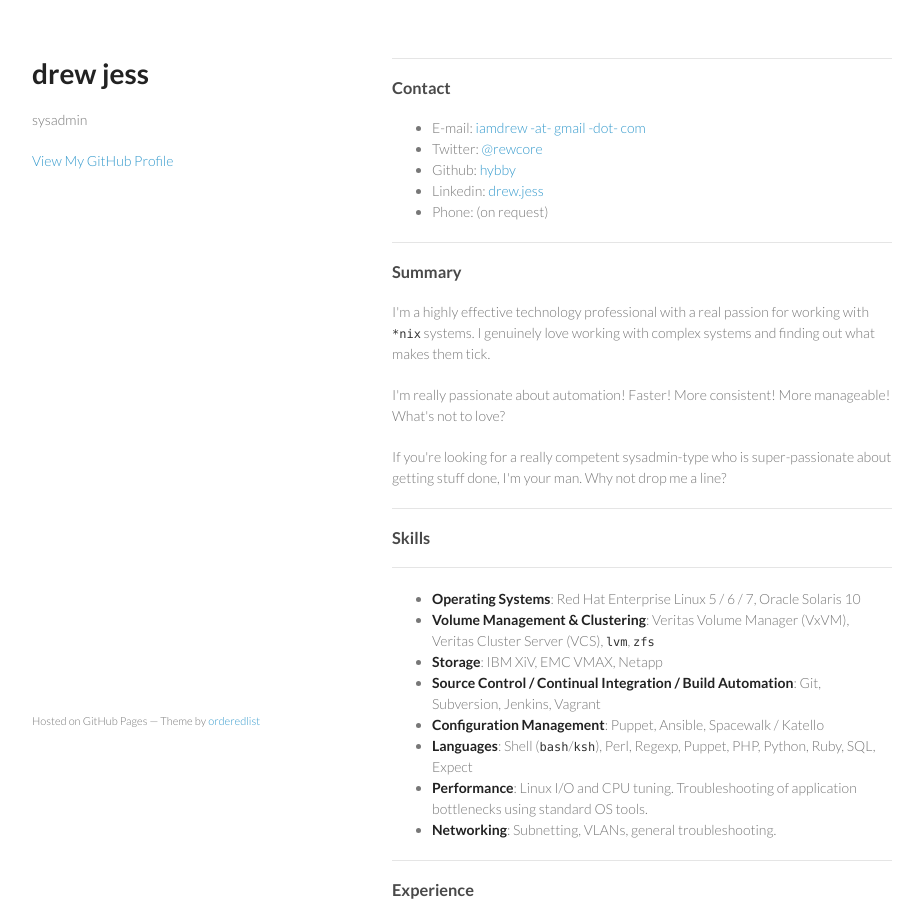
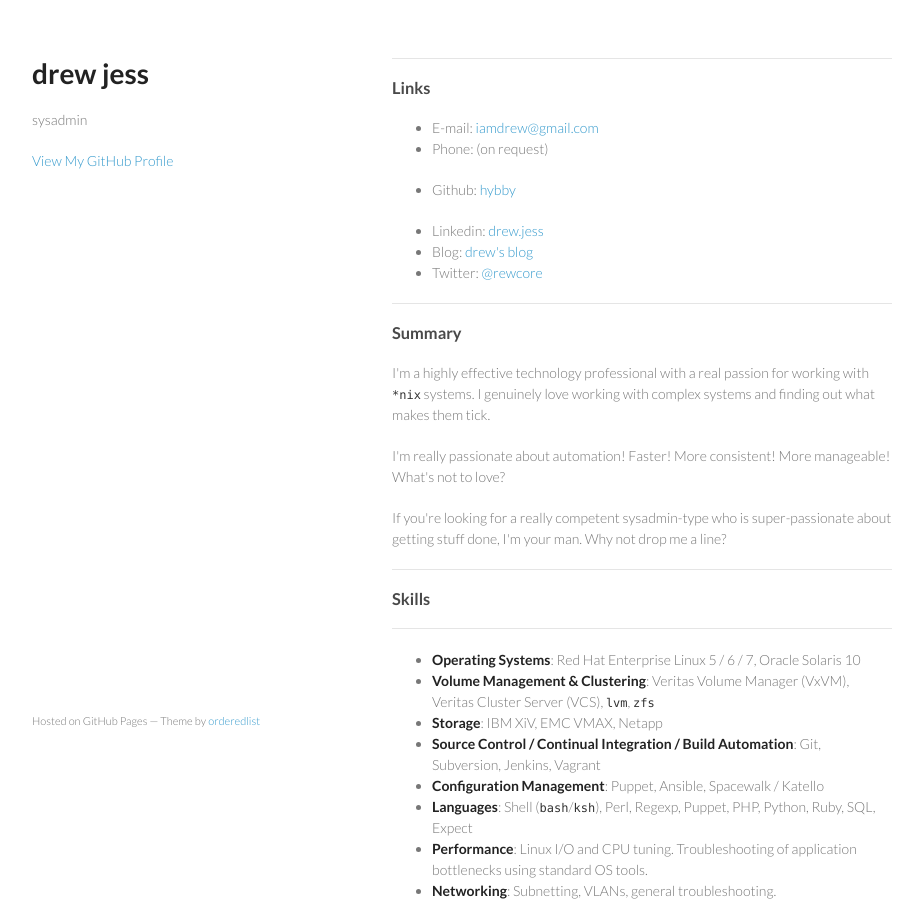
Before and after one commit to hybby/hybby.github.io, a plain HTML site: page index.html in a window 1280 px wide. Shown: the top 904 px of the page, without its empty margins (178-1101 px from the left). Drawn offline with Linux system fonts and the light colour scheme.

Commit message:
Replace master branch with page content via GitHub

```diff
--- a/index.html
+++ b/index.html
@@ -26,18 +26,19 @@
         <hr>
 
 <h3>
-<a id="contact" class="anchor" href="#contact" aria-hidden="true"><span class="octicon octicon-link"></span></a>Contact</h3>
+<a id="links" class="anchor" href="#links" aria-hidden="true"><span class="octicon octicon-link"></span></a>Links</h3>
 
 <ul>
-<li>E-mail:   <a href="mailto:iamdrew@gmail.com?subject=Hey,%20I%20saw%20your%20CV%20on%20Github!">iamdrew -at- gmail -dot- com</a>
+<li>E-mail:   <a href="mailto:iamdrew@gmail.com?subject=Hey,%20I%20saw%20your%20CV%20on%20Github!">iamdrew@gmail.com</a>
+</li>
+<li><p>Phone:    (on request) </p></li>
+<li><p>Github:   <a href="https://github.com/hybby">hybby</a></p></li>
+<li>Linkedin: <a href="https://uk.linkedin.com/in/drewjess">drew.jess</a>
+</li>
+<li>Blog:     <a href="https://medium.com/@hybby">drew's blog</a><br>
 </li>
 <li>Twitter:  <a href="https://twitter.com/rewcore">@rewcore</a>
 </li>
-<li>Github:   <a href="https://github.com/hybby">hybby</a>
-</li>
-<li>Linkedin: <a href="https://uk.linkedin.com/in/drewjess">drew.jess</a>
-</li>
-<li>Phone:    (on request) </li>
 </ul>
 
 <hr>
```
Also changed, not shown: params.json (+1 -1 lines).
